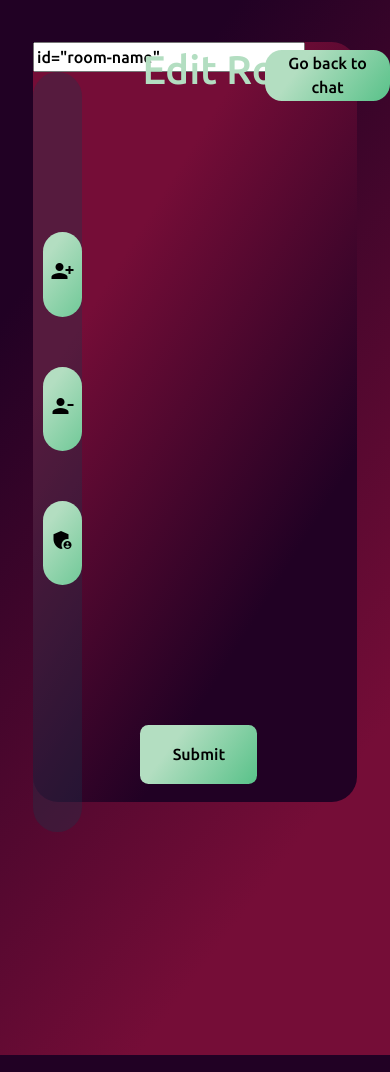
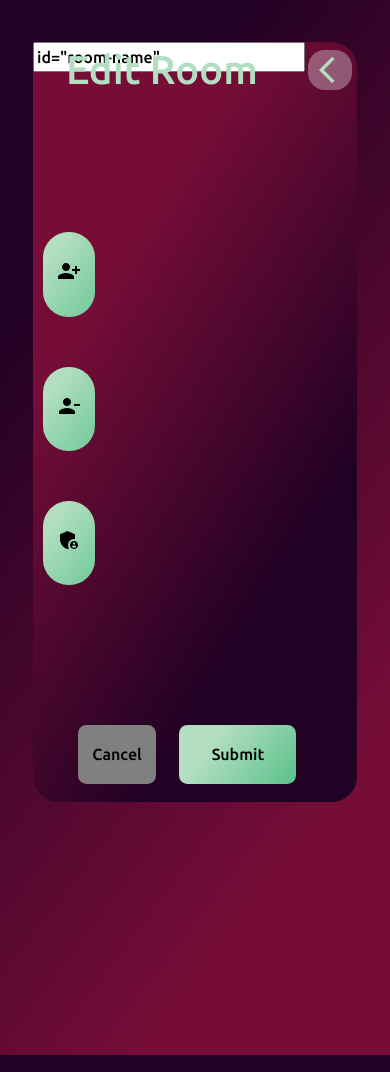
Before and after one commit to Dharundds/ChatRoom, a Flask app: template templates/edit_room.html in a window 390 px wide. Shown: the top 1072 px of the page. Run offline with Flask 2, Linux system fonts and the light colour scheme; the template is opened without the code that fills it, so the values that code supplies are empty; some libraries are stand-ins or nearby versions.

Commit message:
bug fixes

```diff
--- a/app.py
+++ b/app.py
@@ -3,7 +3,7 @@
 from flask_socketio import SocketIO, join_room, leave_room, send
 from db import (add_room_members, get_messages, get_user, save_msg, save_room,
                 save_user, get_rooms_for_user, get_room, is_room_member,
-                get_room_members, is_room_admin, update_room, remove_room_members, update_admin, remove_admin, add_room_member, remove_room_member, check_user)
+                get_room_members, is_room_admin, update_room, remove_room_members, update_admin, remove_admin, add_room_member, remove_room_member,check_user)
 from datetime import datetime
 from bson.json_util import dumps
 
@@ -56,14 +56,15 @@
     if request.method == "POST":
         username = request.form.get('username')
         password = request.form.get('password')
-        email_address = request.form.get('email')
+        email_address = request.form.get('email_address')
         user = get_user(username)
-        message = ''
+        message = 'ㅤ'
         if user:
-            message = '{} already exist'.format(username)
+            message = 'User already exist'
         else:
             save_user(username, password, email_address)
-            return redirect(url_for('home'))
+
+            return redirect(url_for('login'))
 
     return render_template('signup.html', message=message)
 
@@ -92,7 +93,7 @@
                              current_user.username)
             for username in usernames:
                 user = check_user(username)
-                if user != None:
+                if user != None :
                     message = 'user does not exist'
                     break
             return redirect(url_for('chat_room', room_id=room_id))
@@ -108,6 +109,7 @@
     room = get_room(room_id)
     admins = []
     not_admin = []
+    edited=False
     error_msg = ''
     message = ''
     if room and is_room_admin(room_id, current_user.username):
@@ -128,6 +130,7 @@
             add_member = request.form.get('addmember')
             rem_mem = request.form.get('remove_user')
 
+
             if make_admin:
                 try:
                     update_admin(room_id, make_admin)
@@ -137,11 +140,11 @@
 
             if removeAdmin:
                 try:
-                    if len(admins) > 1:
+                    if len(admins)>1:
                         remove_admin(room_id, removeAdmin)
-                        message = '{} removed from Admin'.format(removeAdmin)
+                        message = '{} is no longer an Admin'.format(removeAdmin)
                     else:
-                        message = 'Atleast one admin should be present'
+                        message= 'Atleast one admin should be present'
                 except:
                     error_msg = 'Some error occured'
 
@@ -152,39 +155,41 @@
                     if user:
                         if add_member not in mem:
                             add_mems = [username.strip()
-                                        for username in add_member.split(',')]
+                                            for username in add_member.split(',')]
                             add_room_members(room_id, room_name, add_mems,
-                                             current_user.username)
-                            message = '{} added successfully'.format(
-                                add_member)
+                                                current_user.username)
+                            message = '{} added successfully'.format(add_member)
                         else:
                             print("daddy")
                             message = "{} already in room".format(add_member)
 
+
                     else:
                         message = "{} does not exist :(".format(add_member)
                         print("poda")
+
 
                 except:
                     error_msg = "Some error occured"
 
             if rem_mem:
                 try:
-                    if len(mem) > 1:
+                    if len(mem) >1:
                         print(room_id, rem_mem)
                         remove_room_member(room_id, rem_mem)
                         message = '{} removed successfully'.format(rem_mem)
                     else:
-                        message = 'Atleast one member should be present'
+                        message= 'Atleast one member should be present'
                 except:
                     error_msg = "Some error occured"
 
-                # return redirect(url_for('edit_room',room_id=room_id,message = message))
+                #return redirect(url_for('edit_room',room_id=room_id,message = message))
 
-        return render_template('edit_room.html', not_admin=not_admin, admins=admins, room=room, members=members, room_id=room_id, message=message, error_msg=error_msg)
+        return render_template('edit_room.html', not_admin=not_admin, admins=admins, room=room, members=members, room_id=room_id, message=message)
 
     else:
-        return render_template('404.html', message='Only admins can Edit Room', room_id=room_id)
+        return render_template('404.html',message='Only admins can Edit Room' ,room_id=room_id)
+
 
 
 @app.route('/rooms/<room_id>/')
@@ -206,7 +211,7 @@
         return render_template('chat.html', admins=admins, rooms=rooms, username=current_user.username, not_admin=not_admin, room=room, room_members=room_members, room_id=room_id, messages=messages)
     else:
 
-        return render_template('404.html', message='Room does not exist')
+        return render_template('404.html',message='Room does not exist')
 
 
 """ @app.route('/rooms/<room_id>/messages/')
@@ -251,5 +256,4 @@
 
 if __name__ == "__main__":
     # socketio.run(app, host='0.0.0.0') #uncomment this before deployment
-    # comment this before deployment (this is used for running debug server)
-    socketio.run(app, debug="True")
+    socketio.run(app, debug="True")#comment this before deployment (this is used for running debug server)
--- a/static/css/edit_room.css
+++ b/static/css/edit_room.css
@@ -26,7 +26,7 @@
     color: #b3dec1;
   }
   #moda-button2{
-    color:#210124
+    color:#210124;
   border-style:none;
   background-color: rgb(97, 97, 97);
 }
@@ -143,19 +143,24 @@
   }
   #goback-chat{
     position: absolute;
-    top:50px;
+    top:55px;
     width:fit-content;
-    left:68%;
+    left:73%;
+
     border-radius: 2vh;
-    height:6vh;
+
     border-style:none;
-    background: linear-gradient(
-    127deg,
-    rgba(179, 222, 193, 1) 29%,
-    rgba(90, 194, 138, 1) 99%
-  );
+    background: transparent;
+
   }
-  #goback-chat:hover{
+  #goback-chat a{
+    color:rgba(179, 222, 193, 1);
+    font-size: 2rem;
+  }
+  #goback-chat:hover a{
+    font-weight: bolder;
+    text-decoration: none;
+    transform:scale(1.2);
     background-size:150% 150%;
     animation: move 3000ms ease-in-out infinite;
 
@@ -223,15 +228,24 @@
   #add-members:hover,#remove-members:hover,#make-remove:hover{
     transform:scale(1.1);
   }
-
+#cancel{
+  position:absolute;
+  bottom: 60px;
+  left:36%;
+  height:7vh;
+  width:6%;
+  border-style: none;
+    border-radius: 1vh;
+    background: grey;
+}
   #submit{
     position: absolute;
     bottom:60px;
-    left:36%;
+    left:46%;
     border-style: none;
     border-radius: 1vh;
     height:7vh;
-    width:30%;
+    width:15%;
     background: linear-gradient(
       127deg,
       rgba(179, 222, 193, 1) 29%,
@@ -333,6 +347,52 @@
      width:90%;
    }
    #title{
+     position: absolute;
+     left:60px;
+   }
+   .content{
+     background:none;
+     width:20%;
+   }
+   .content button{
+    height:5vh;
+   }
+   #room-name{
+     width:40%;
+   }
+   #goback-chat {
+     left:79%;
+     top:50px;
+     background: rgba(255, 255, 255, 0.322);
+   }
+   #goback-chat a{
+     position:relative;
+     left:5px;
+     top:3px;
+   }
+   #addmem{
+    left:-10px;
+    width:80%;
+    top:-85px;
+   }
+   #dropdownMenuButton{
+     left:-10px;
+     top:-60px;
+   }
+   #dropdownMenuButton1{
+     left:70px;
+     top:-120px;
 
-   }
   }
+  #dropdownMenuButton2{
+    left:-110px;
+    top:50px;
+  }
+  #cancel{
+    left:20%;
+    width:20%;
+
+  }
+  #submit{
+    width:30%;
+  }
--- a/static/css/login.css
+++ b/static/css/login.css
@@ -149,9 +149,7 @@
   text-decoration: underline;
   font-weight: bolder;
 }
-#uname{
-  text-transform: lowercase;
-}
+
 #person,#eye{
   position:relative;
   top: 137px;
--- a/static/css/signup.css
+++ b/static/css/signup.css
@@ -84,9 +84,6 @@
   top:100px;
   left:30px;
   height:9vh;
-}
-#uname{
-  text-transform: lowercase;
 }
 #pass{
 
--- a/templates/edit_room.html
+++ b/templates/edit_room.html
@@ -74,7 +74,7 @@
             <div class="dropdown" name="room">
               <button class="btn btn-secondary dropdown-toggle roomname" type="button" id="dropdownMenuButton"
                 data-toggle="dropdown" aria-haspopup="true" aria-expanded="false" name="room">
-                Select members
+                Remove members
               </button>
               <div class="dropdown-menu" aria-labelledby="dropdownMenuButton" id="ddm">
 
@@ -82,7 +82,7 @@
                 <ul style=" color:rgba(179, 222, 193, 1) ;list-style-type:none; ">
                   <li id="dropp11">
                     <p style=" color:rgba(179, 222, 193, 1) ;" id="dropp" class="dropdown-item" type="button" name="{{member._id.username}}"
-                      onclick="updater()">{{member._id.username}}</p>
+                      >{{member._id.username}}</p>
                   </li>
                 </ul>
                 {% endfor %}
@@ -90,7 +90,7 @@
 
               </div>
             </div>
-            <input type="text" title="username to remove" name="remove_user" id="ru" autocomplete="off" value="" readonly></input>
+            <input type="text" style="display:none" title="username to remove" name="remove_user" id="ru" autocomplete="off" value="" readonly></input>
 
           </div>
           <div class="hid admin">
@@ -136,7 +136,7 @@
 
               </div>
             </div>
-            <select style="visibility: hidden;" name="makeAdmin" id="ma">
+            <select style="display:none;" name="makeAdmin" id="ma">
               <option></option>
               {% for notadmin in not_admin %}
               <option >{{notadmin}}</option>
@@ -152,11 +152,14 @@
         </div>
 
           <button id="submit" type="submit">Submit</button>
+          <button id="cancel" > Cancel</button>
       </form>
 
 
       <h1 id="title">Edit Room</h1>
-      <button id="goback-chat"><a style="color:black;" href="/rooms/{{room_id}}"> Go back to chat</a></button>
+      <button id="goback-chat"><a href="/rooms/{{room_id}}" class="material-icons" title="go back to chat">
+        arrow_back_ios
+    </a></button>
     </div>
 
     </div>
@@ -202,7 +205,7 @@
 
       if (a.id === "dropp") {
         let ame = a.innerHTML;
-
+        document.getElementById("dropdownMenuButton").innerHTML= ame;
         document.getElementById("ru").value = ame;
       }
       if (a.id === "dropp3") {
@@ -221,11 +224,7 @@
       // to get the element
       // to get the element tag name alone
     }
-    updater = () => {
 
-      let ame = document.getElementById("dropp").innerHTML
-      document.getElementById("ru").value = ame;
-    }
     show = (id) => {
       const add_button = document.getElementById('add-members');
       const remove_button = document.getElementById('remove-members');
--- a/templates/login.html
+++ b/templates/login.html
@@ -76,6 +76,11 @@
       $("#exampleModal").modal('show');
 
     }
+    var input = document.getElementById("uname")
+
+  input.oninput = function() {
+  input.value = input.value.toLowerCase()
+}
     showPass = () => {
 
       var i = document.getElementById("pass").type;
```
Also changed, not shown: templates/signup.html (+9 -21 lines), README.md, requirements.txt (line endings or trailing spaces), 1 other file.
